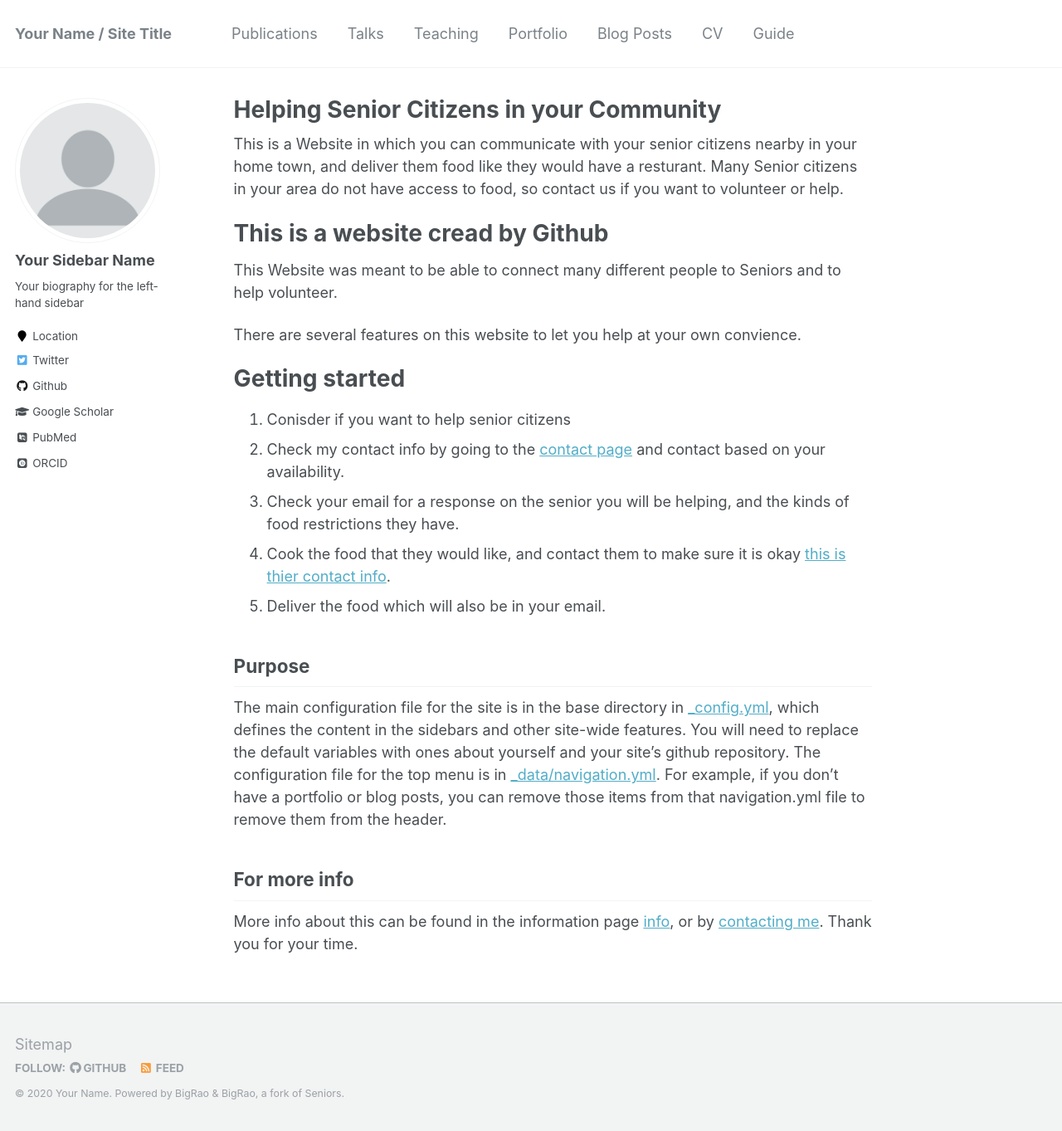
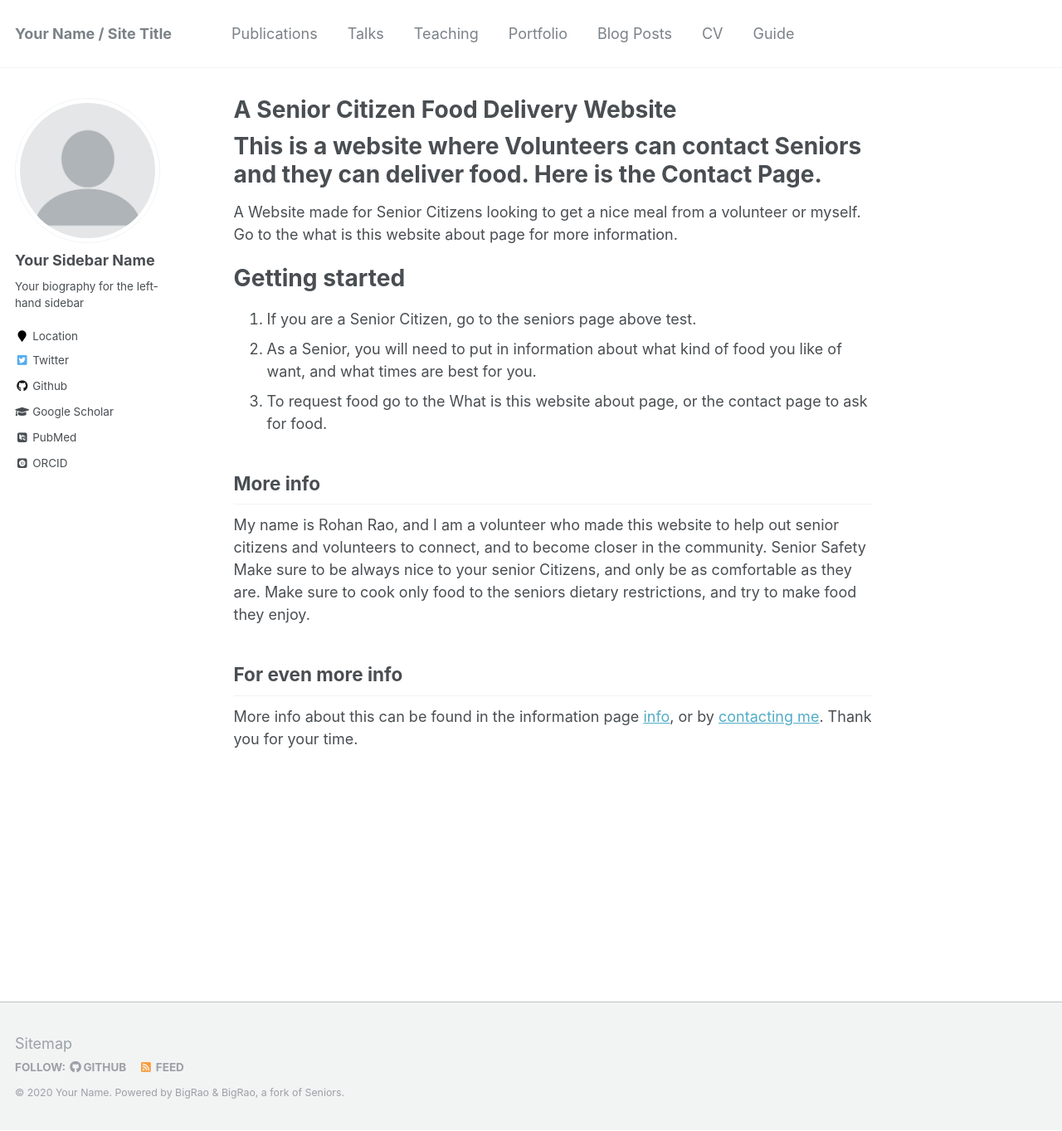
Before and after one commit to rohan23rao/Senior-Citizens, a Jekyll site: the page built from academicpages.github.io-master/_pages/about.md, in a window 1280 px wide and 1363 px high. Shown: the whole window at 83% size. Built offline with Jekyll 4.4.1, drawn with Linux system fonts in a browser that asks for light colours; some web fonts are replaced.

Commit message:
Update about.md

```diff
--- a/academicpages.github.io-master/_pages/about.md
+++ b/academicpages.github.io-master/_pages/about.md
@@ -1,6 +1,6 @@
 ---
 permalink: /
-title: "Helping Senior Citizens in your Community"
+title: "A Senior Citizen Food Delivery Website"
 excerpt: "About me"
 author_profile: true
 redirect_from:
@@ -8,26 +8,26 @@ redirect_from:
   - /about.html
 ---
 
-This is a Website in which you can communicate with your senior citizens nearby in your home town, and deliver them food like they would have a resturant. Many Senior citizens in your area do not have access to food, so contact us if you want to volunteer or help.
 
-This is a website cread by Github
+This is a website where Volunteers can contact Seniors and they can deliver food. Here is the Contact Page.
 ======
-This Website was meant to be able to connect many different people to Seniors and to help volunteer.
-
-There are several features on this website to let you help at your own convience.
+A Website made for Senior Citizens looking to get a nice meal from a volunteer or myself.
+Go to the what is this website about page for more information.
 
 Getting started
 ======
-1. Conisder if you want to help senior citizens
-1. Check my contact info by going to the [contact page](https://github.com/academicpages/academicpages.github.io) and contact based on your availability.
-1. Check your email for a response on the senior you will be helping, and the kinds of food restrictions they have.
-1. Cook the food that they would like, and contact them to make sure it is okay [this is thier contact info](http://archive.is/3TPas).
-1. Deliver the food which will also be in your email.
+1. If you are a Senior Citizen, go to the seniors page above test.
+1. As a Senior, you will need to put in information about what kind of food you like of want, and what times are best for you.
+1. To request food go to the What is this website about page, or the contact page to ask for food.
 
-Purpose
+
+More info
 ------
-The main configuration file for the site is in the base directory in [_config.yml](https://github.com/academicpages/academicpages.github.io/blob/master/_config.yml), which defines the content in the sidebars and other site-wide features. You will need to replace the default variables with ones about yourself and your site's github repository. The configuration file for the top menu is in [_data/navigation.yml](https://github.com/academicpages/academicpages.github.io/blob/master/_data/navigation.yml). For example, if you don't have a portfolio or blog posts, you can remove those items from that navigation.yml file to remove them from the header.
+My name is Rohan Rao, and I am a volunteer who made this website to help out senior citizens and volunteers to connect, and to become closer in the community.
+Senior Safety
+Make sure to be always nice to your senior Citizens, and only be as comfortable as they are.
+Make sure to cook only food to the seniors dietary restrictions, and try to make food they enjoy.
 
-For more info
+For even more info
 ------
-More info about this can be found in the information page [info](https://academicpages.github.io/markdown/), or by [contacting me](https://mmistakes.github.io/minimal-mistakes/docs/configuration/). Thank you for your time.
+More info about this can be found in the information page [info](https://bigrao23.github.io/talks/), or by [contacting me](https://bigrao23.github.io/markdown/). Thank you for your time.
```
